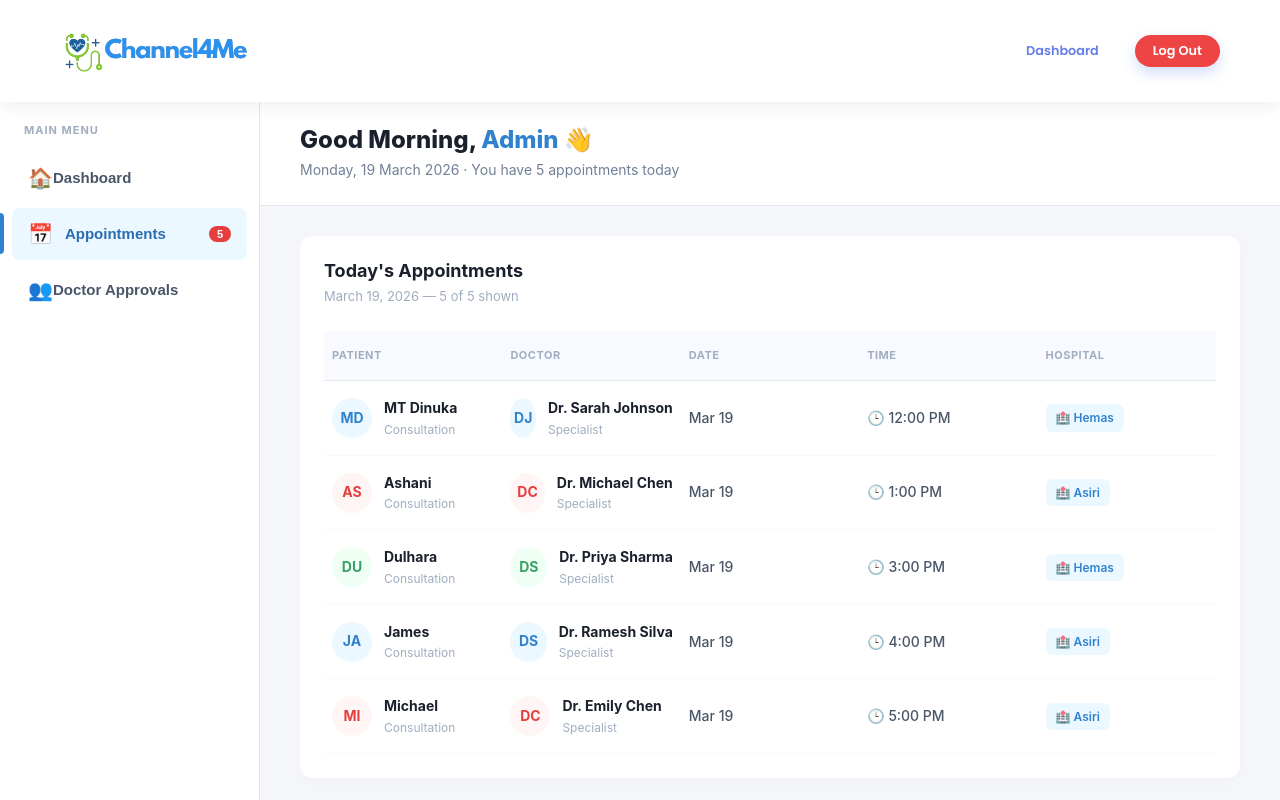
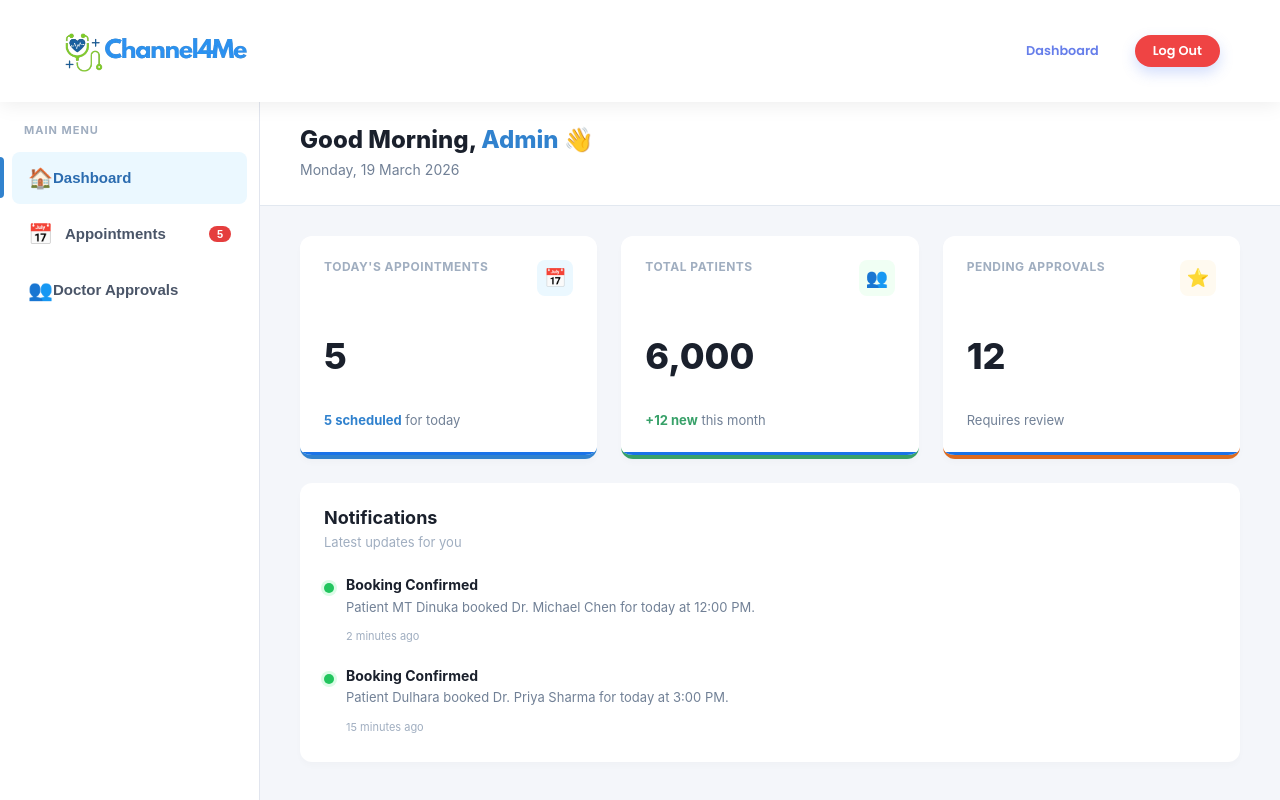
Before and after one commit to channel4meofficial-gif/Channel4me-Frontend, a React (Create React App) app: page /admin/dashboard in a window 1280 px wide. Shown: the top 800 px of the page. Built offline with nearby package versions, Linux system fonts and the light colour scheme; sample sign-in values are in the browser's storage.

Commit message:
Removed unwanted sections and align other sections

```diff
--- a/src/pages/admin/admindashboard.tsx
+++ b/src/pages/admin/admindashboard.tsx
@@ -4,7 +4,7 @@ import Header from '../../components/ui/header/header';
 import Footer from '../../components/ui/footer/footer';
 
 const AdminDashboard: React.FC = () => {
-    const [activeTab, setActiveTab] = useState('appointments');
+    const [activeTab, setActiveTab] = useState('overview');
 
     return (
         <div>
@@ -52,7 +52,7 @@ const AdminDashboard: React.FC = () => {
                 <header className="main-header">
                     <div className="header-greeting">
                         <h1>Good Morning, <span>Admin</span> 👋</h1>
-                        <p>Monday, 19 March 2026 · You have 5 appointments today</p>
+                        <p>Monday, 19 March 2026</p>
                     </div>
                 </header>
 
@@ -98,16 +98,7 @@ const OverviewTab = () => (
         </div>
 
         <div className="dashboard-bottom">
-            <div className="dashboard-table-container">
-                <div className="board-header">
-                    <div>
-                        <h2>Recent Activity</h2>
-                        <p>Latest updates from your platform</p>
-                    </div>
-                </div>
-                <div className="empty-state">Select Appointments or Doctor Approvals tab to view details.</div>
-            </div>
-            <div className="dashboard-notifications">
+            <div className="dashboard-notifications full-width">
                 <div className="board-header">
                     <div>
                         <h2>Notifications</h2>
@@ -116,21 +107,22 @@ const OverviewTab = () => (
                 </div>
                 <div className="notification-list">
                     <div className="notification-item">
-                        <div className="notif-dot blue"></div>
+                        <div className="notif-dot green"></div>
                         <div className="notif-content">
-                            <h4>New Appointment Request</h4>
-                            <p>MT Dinuka has requested an appointment for today at 12:00 PM.</p>
+                            <h4>Booking Confirmed</h4>
+                            <p>Patient MT Dinuka booked Dr. Michael Chen for today at 12:00 PM.</p>
                             <span>2 minutes ago</span>
                         </div>
                     </div>
                     <div className="notification-item">
-                        <div className="notif-dot red"></div>
+                        <div className="notif-dot green"></div>
                         <div className="notif-content">
-                            <h4>Emergency Alert</h4>
-                            <p>Patient Dulhara requires immediate attention at Hemas Hospital.</p>
+                            <h4>Booking Confirmed</h4>
+                            <p>Patient Dulhara booked Dr. Priya Sharma for today at 3:00 PM.</p>
                             <span>15 minutes ago</span>
                         </div>
                     </div>
+
                 </div>
             </div>
         </div>
```
